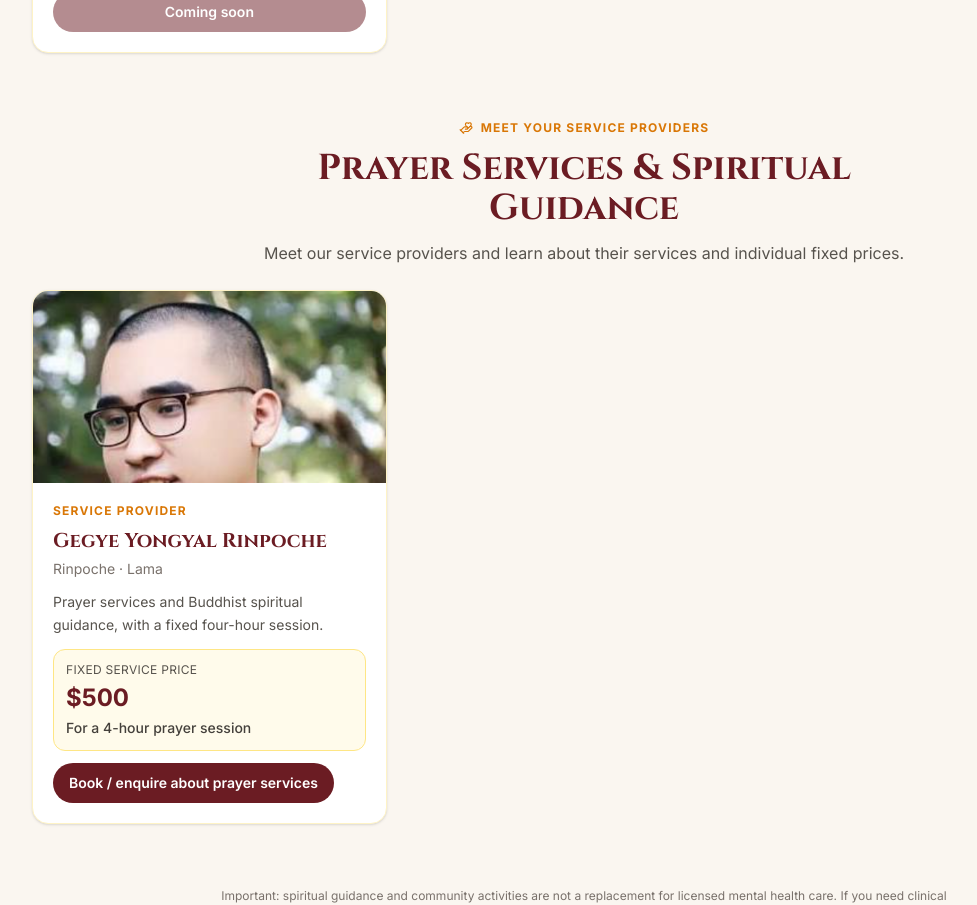
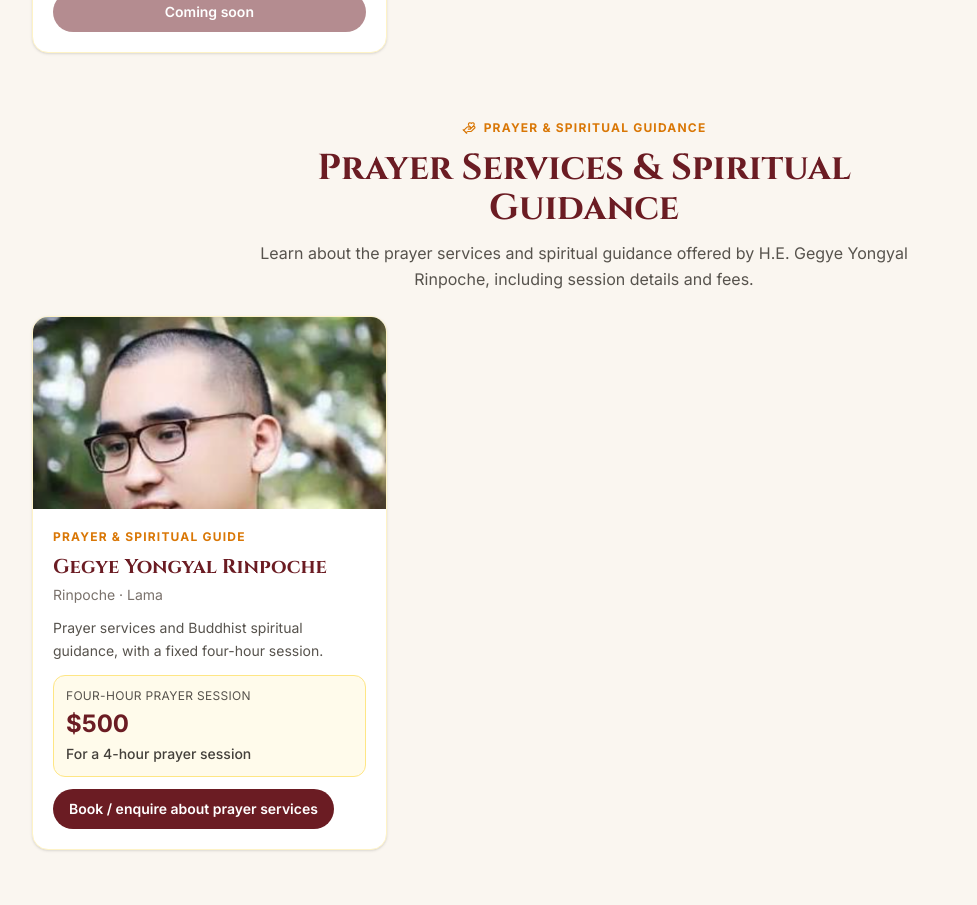
Before and after one commit to sherpaten/Zero-Point-Meditation-Center, a React (Vite) app in the folder zero-point-meditation/: page /services in a window 1280 px wide. Shown: the part 1300-2205 px from the top of the page, without its empty margins (56-1033 px from the left). Built offline with nearby package versions, Linux system fonts and the light colour scheme.

Commit message:
Use respectful wording for prayer and spiritual guidance

```diff
--- a/zero-point-meditation/src/pages/Services.jsx
+++ b/zero-point-meditation/src/pages/Services.jsx
@@ -51,9 +51,9 @@ export default function Services() {
 
       <section className="space-y-6">
         <div className="text-center max-w-2xl mx-auto space-y-3">
-          <span className="inline-flex items-center gap-2 text-buddhist-gold font-bold text-xs uppercase tracking-widest"><HandHeart size={14}/> Meet your service providers</span>
+          <span className="inline-flex items-center gap-2 text-buddhist-gold font-bold text-xs uppercase tracking-widest"><HandHeart size={14}/> Prayer & Spiritual Guidance</span>
           <h2 className="font-serif text-3xl sm:text-4xl font-bold text-buddhist-burgundy">Prayer Services & Spiritual Guidance</h2>
-          <p className="text-stone-600 leading-relaxed">Meet our service providers and learn about their services and individual fixed prices.</p>
+          <p className="text-stone-600 leading-relaxed">Learn about the prayer services and spiritual guidance offered by H.E. Gegye Yongyal Rinpoche, including session details and fees.</p>
         </div>
         <div className="grid grid-cols-1 sm:grid-cols-2 lg:grid-cols-3 gap-5">
           <article className="overflow-hidden rounded-2xl border border-amber-100 bg-white shadow-sm">
@@ -61,9 +61,9 @@ export default function Services() {
               <img src={gegyeYongyalRinpoche} alt="Gegye Yongyal Rinpoche" className="h-full w-full object-cover object-top" loading="lazy"/>
             </div>
             <div className="p-5 flex flex-col gap-3">
-              <div><p className="text-xs font-bold uppercase tracking-widest text-buddhist-gold">Service provider</p><h3 className="mt-2 font-serif text-xl font-bold text-buddhist-burgundy">Gegye Yongyal Rinpoche</h3><p className="mt-1 text-sm text-stone-500">Rinpoche · Lama</p></div>
+              <div><p className="text-xs font-bold uppercase tracking-widest text-buddhist-gold">Prayer & Spiritual Guide</p><h3 className="mt-2 font-serif text-xl font-bold text-buddhist-burgundy">Gegye Yongyal Rinpoche</h3><p className="mt-1 text-sm text-stone-500">Rinpoche · Lama</p></div>
               <p className="text-sm leading-relaxed text-stone-600">Prayer services and Buddhist spiritual guidance, with a fixed four-hour session.</p>
-              <div className="rounded-xl bg-amber-50 border border-amber-200 p-3"><p className="text-xs uppercase tracking-wide text-stone-600">Fixed service price</p><p className="mt-1 text-2xl font-bold text-buddhist-burgundy">$500</p><p className="mt-1 text-sm font-medium text-stone-700">For a 4-hour prayer session</p></div>
+              <div className="rounded-xl bg-amber-50 border border-amber-200 p-3"><p className="text-xs uppercase tracking-wide text-stone-600">Four-hour prayer session</p><p className="mt-1 text-2xl font-bold text-buddhist-burgundy">$500</p><p className="mt-1 text-sm font-medium text-stone-700">For a 4-hour prayer session</p></div>
               <button type="button" onClick={() => openBooking('service', 'Prayer Services & Spiritual Guidance')} className="inline-flex w-fit items-center justify-center rounded-full bg-buddhist-burgundy px-4 py-2.5 text-sm font-semibold text-white hover:opacity-90">Book / enquire about prayer services</button>
             </div>
           </article>
```
